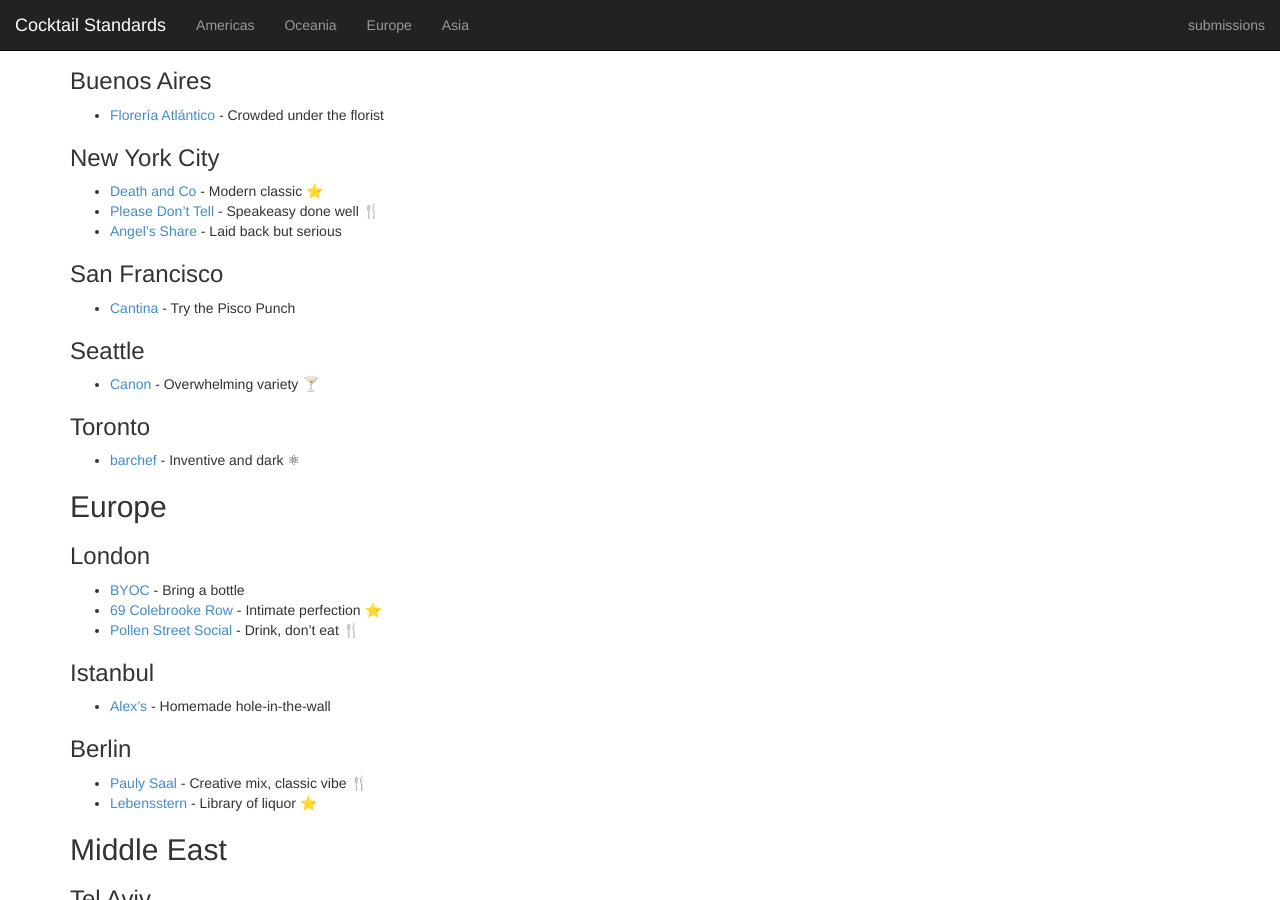
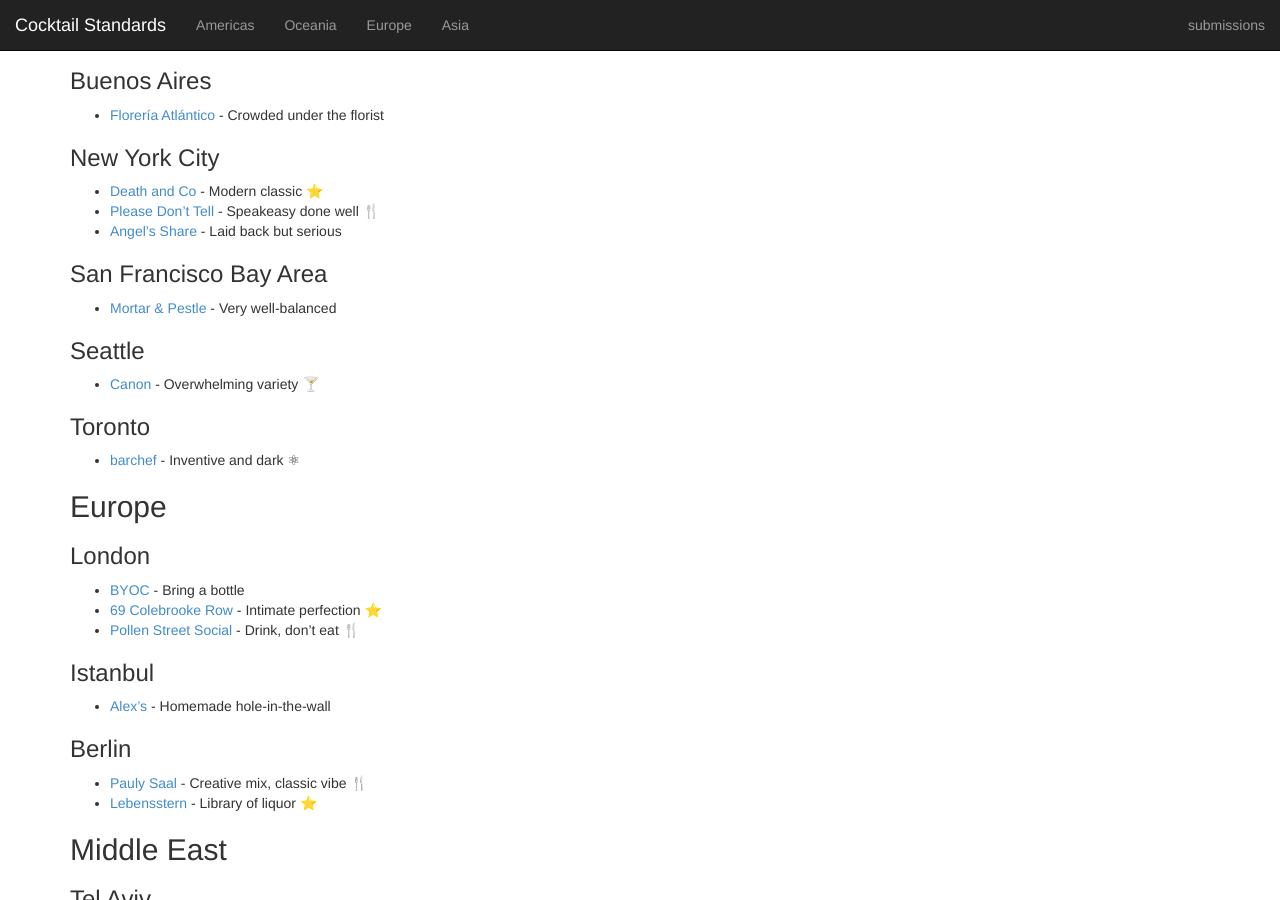
Before and after one commit to CocktailStandards/CocktailStandards.github.io, a Jekyll site: the page built from index.md, in a window 1280 px wide and 900 px high, scrolled down 387 px. Built offline with Jekyll 4.4.1, drawn with Linux system fonts in a browser that asks for light colours.

Commit message:
Bay Area

```diff
--- a/index.md
+++ b/index.md
@@ -33,9 +33,9 @@ _While you're in town, pick up excellent cocktail supplies at [The Boston Shaker
 * [Please Don't Tell](http://pdtnyc.com) - Speakeasy done well 🍴
 * [Angel's Share](http://www.yelp.com/biz/angels-share-new-york) - Laid back but serious
 
-### San Francisco
+### San Francisco Bay Area
 
-* [Cantina](http://www.cantinasf.com) - Try the Pisco Punch
+* [Mortar & Pestle](http://www.curryupnow.com/mortarandpestlebar) - Very well-balanced
 
 ### Seattle
 
```
